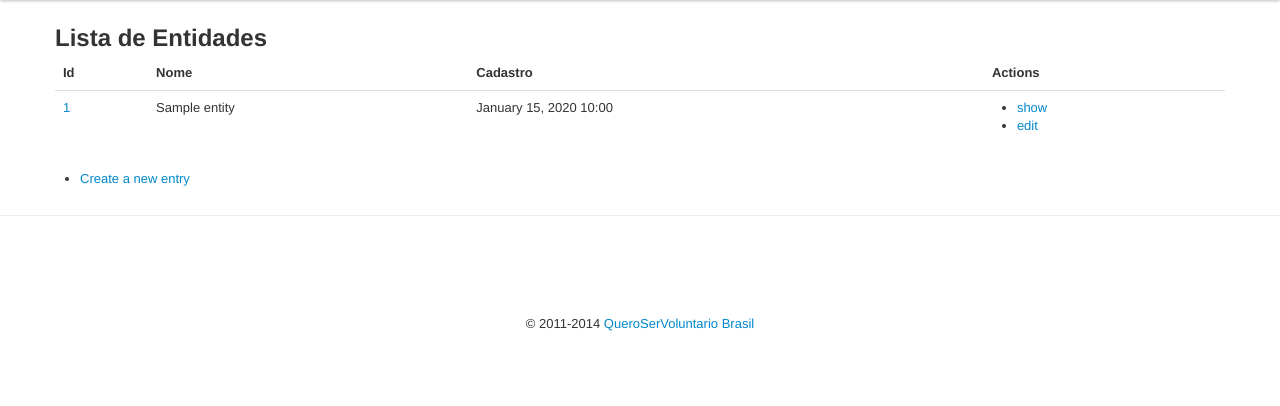
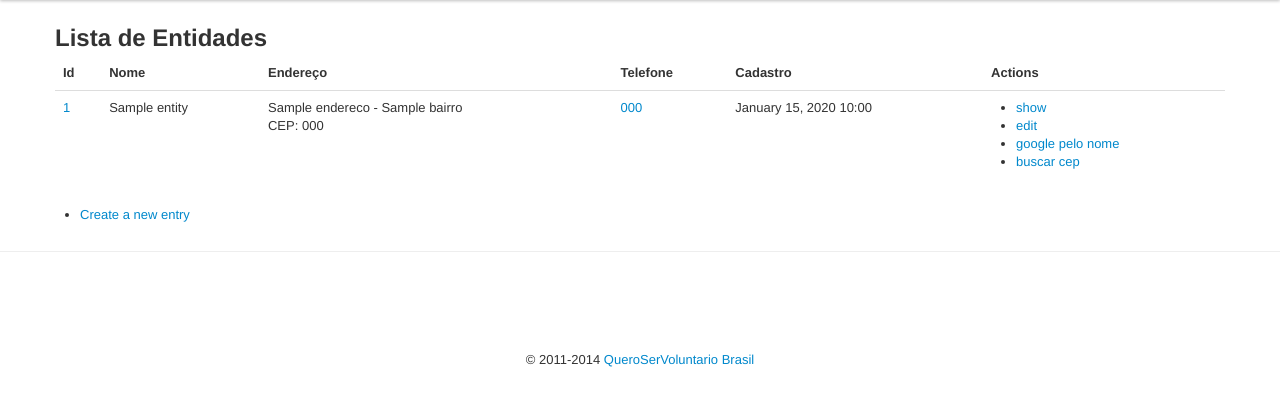
Before and after one commit to EHER/voluntarios, a Symfony app: template src/Eher/QueroSerVoluntario/Bundle/Resources/views/Entidade/index.html.twig in a window 1280 px wide. Shown: the part 40-446 px from the top of the page. Run offline with Twig, Linux system fonts and the light colour scheme; the template is opened without the code that fills it: most values are stand-ins (such as "Sample title", 1, 10 or a date in 2020); some libraries are stand-ins or nearby versions.

Commit message:
Add more fields to Entidade list and details. Add action links to do Google Search and Find CEP by address. Create link to Entidade into Vagas list.

```diff
--- a/src/Eher/QueroSerVoluntario/Bundle/Form/EntidadeType.php
+++ b/src/Eher/QueroSerVoluntario/Bundle/Form/EntidadeType.php
@@ -13,8 +13,8 @@ class EntidadeType extends AbstractType
         $builder
             ->add('nome')
             ->add('endereco')
+            ->add('bairro')
             ->add('cep')
-            ->add('bairro')
             ->add('cidade')
             ->add('telefone')
         ;
--- a/src/Eher/QueroSerVoluntario/Bundle/Resources/views/Entidade/edit.html.twig
+++ b/src/Eher/QueroSerVoluntario/Bundle/Resources/views/Entidade/edit.html.twig
@@ -12,6 +12,12 @@
 
     <ul class="record_actions">
         <li>
+            <a href="https://www.google.com.br/#q={{ entity.nome }}" target="_blank">google pelo nome</a>
+        </li>
+        <li>
+            <a href="http://www.buscacep.correios.com.br/servicos/dnec/consultaEnderecoAction.do?relaxation={{ entity.endereco }}+{{ entity.bairro }}&TipoCep=ALL&semelhante=N&cfm=1&Metodo=listaLogradouro&TipoConsulta=relaxation&StartRow=1&EndRow=10" target=_blank">buscar cep</a>
+        </li>
+        <li>
             <a href="{{ path('entidade') }}">
                 Back to the list
             </a>
--- a/src/Eher/QueroSerVoluntario/Bundle/Resources/views/Entidade/index.html.twig
+++ b/src/Eher/QueroSerVoluntario/Bundle/Resources/views/Entidade/index.html.twig
@@ -8,6 +8,8 @@
             <tr>
                 <th>Id</th>
                 <th>Nome</th>
+                <th>Endereço</th>
+                <th>Telefone</th>
                 <th>Cadastro</th>
                 <th>Actions</th>
             </tr>
@@ -16,7 +18,16 @@
         {% for entity in entities %}
             <tr>
                 <td><a href="{{ path('entidade_show', { 'id': entity.id }) }}">{{ entity.id }}</a></td>
-                <td>{{ entity.nome }}</td>
+                <td>
+                    {{ entity.nome }}
+                </td>
+                <td>
+                    {{ entity.endereco }} - {{ entity.bairro }}<br>
+                    CEP: {{ entity.cep }}
+                </td>
+                <td>
+                    <a href="tel:{{ entity.telefone }}">{{ entity.telefone }}</a>
+                </td>
                 <td>{{ entity.createdAt|date }}</td>
                 <td>
                     <ul>
@@ -25,6 +36,12 @@
                         </li>
                         <li>
                             <a href="{{ path('entidade_edit', { 'id': entity.id }) }}">edit</a>
+                        </li>
+                        <li>
+                            <a href="https://www.google.com.br/#q={{ entity.nome }}" target="_blank">google pelo nome</a>
+                        </li>
+                        <li>
+                            <a href="http://www.buscacep.correios.com.br/servicos/dnec/consultaEnderecoAction.do?relaxation={{ entity.endereco }}+{{ entity.bairro }}&TipoCep=ALL&semelhante=N&cfm=1&Metodo=listaLogradouro&TipoConsulta=relaxation&StartRow=1&EndRow=10" target=_blank">buscar cep</a>
                         </li>
                     </ul>
                 </td>
--- a/src/Eher/QueroSerVoluntario/Bundle/Resources/views/Vaga/index.html.twig
+++ b/src/Eher/QueroSerVoluntario/Bundle/Resources/views/Vaga/index.html.twig
@@ -18,7 +18,7 @@
         {% for entity in entities %}
             <tr>
                 <td><a href="{{ path('vaga_show', { 'id': entity.id }) }}">{{ entity.id }}</a></td>
-                <td>{{ entity.entidade }}</td>
+                <td><a href="{{ path('entidade_show', { 'id': entity.entidade.id }) }}">{{ entity.entidade }}</a></td>
                 <td>{{ entity.nome }}</td>
                 <td>{{ entity.descricao }}</td>
                 <td>{{ entity.createdAt|date }}</td>
```
Also changed, not shown: src/Eher/QueroSerVoluntario/Bundle/Resources/views/Entidade/show.html.twig (+19 -1 lines).
